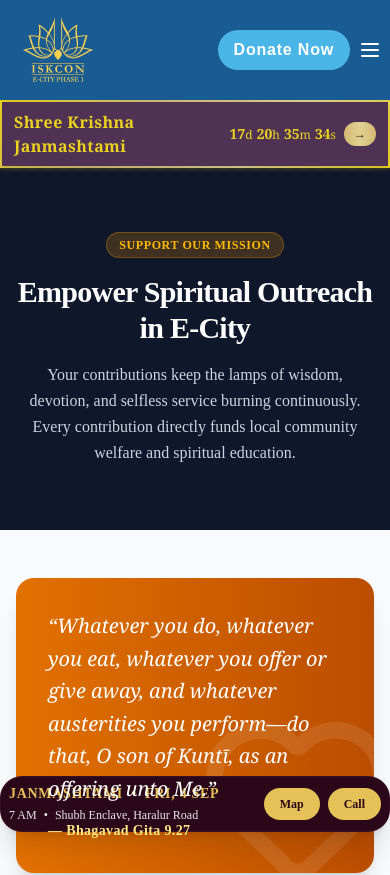
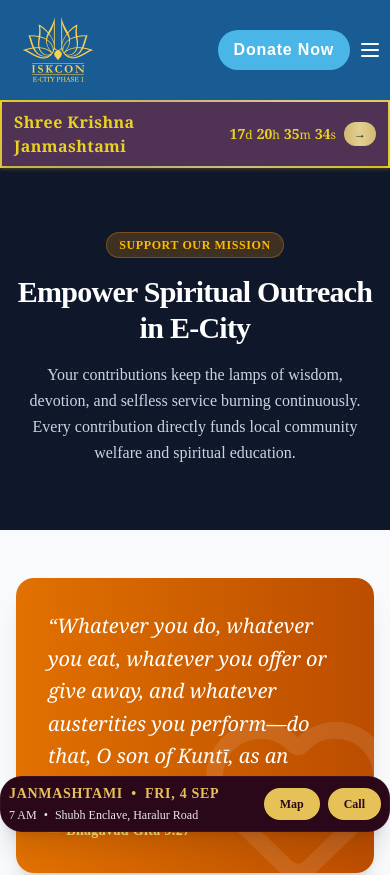
Before and after one commit to hrishihrishi/Iskcon-ECity-Phase-1, a Next.js app: page /donate in a window 390 px wide. Shown: the top 875 px of the page. Built offline with nearby package versions, Linux system fonts and the light colour scheme.

Commit message:
fix (UI): Make CTA render on top of bannerslider too

```diff
--- a/src/shared/componentsCreatedByMe/BannerSlider.tsx
+++ b/src/shared/componentsCreatedByMe/BannerSlider.tsx
@@ -41,7 +41,7 @@
   };
 
   return (
-    <div className="relative w-full overflow-hidden bg-[#5974cc]">
+    <div className="relative w-full overflow-hidden bg-[#5974cc] z-5">
       <div className="relative h-[500px] w-full md:h-[620px]">
         {data.map((item, index) => (
           <div
--- a/src/shared/componentsCreatedByMe/CTA.tsx
+++ b/src/shared/componentsCreatedByMe/CTA.tsx
@@ -19,7 +19,7 @@
   onCallClick,
 }) => {
   return (
-    <div className="fixed bottom-3 flex md:hidden lg:hidden items-center justify-between gap-4 rounded-3xl bg-[#2A081A] text-[#F3E5AB] shadow-xl border border-[#4A152D]/50 max-w-md w-full p-2">
+    <div className="fixed bottom-3 left-1/2 -translate-x-1/2 z-40 flex md:hidden lg:hidden items-center justify-between gap-4 rounded-3xl bg-[#2A081A] text-[#F3E5AB] shadow-xl border border-[#4A152D]/50 max-w-md w-full p-2">
       {/* Left Content */}
       <div className="flex flex-col text-left">
         <h2 className="text-sm font-bold tracking-wider uppercase text-[#E5C158] leading-tight">
```
